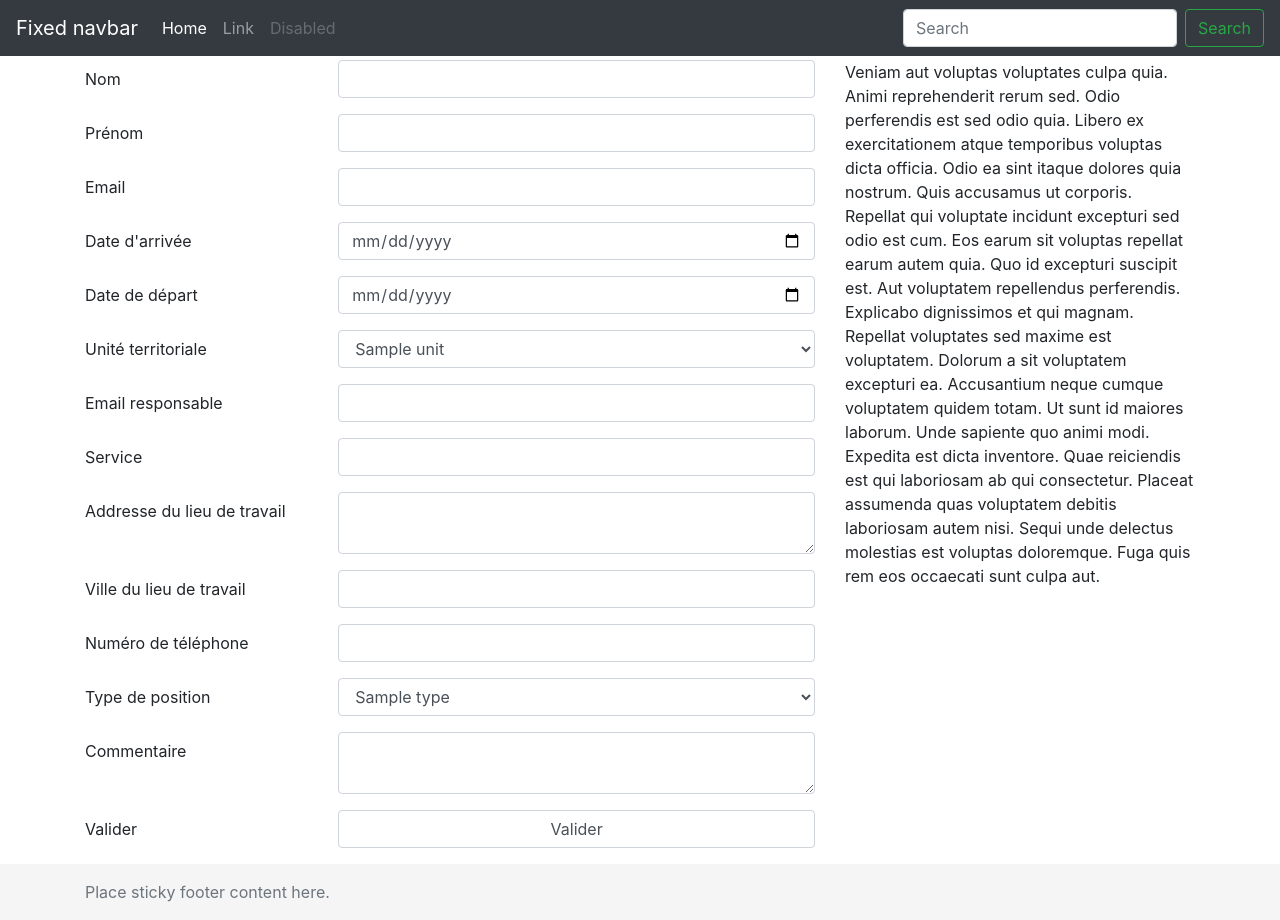
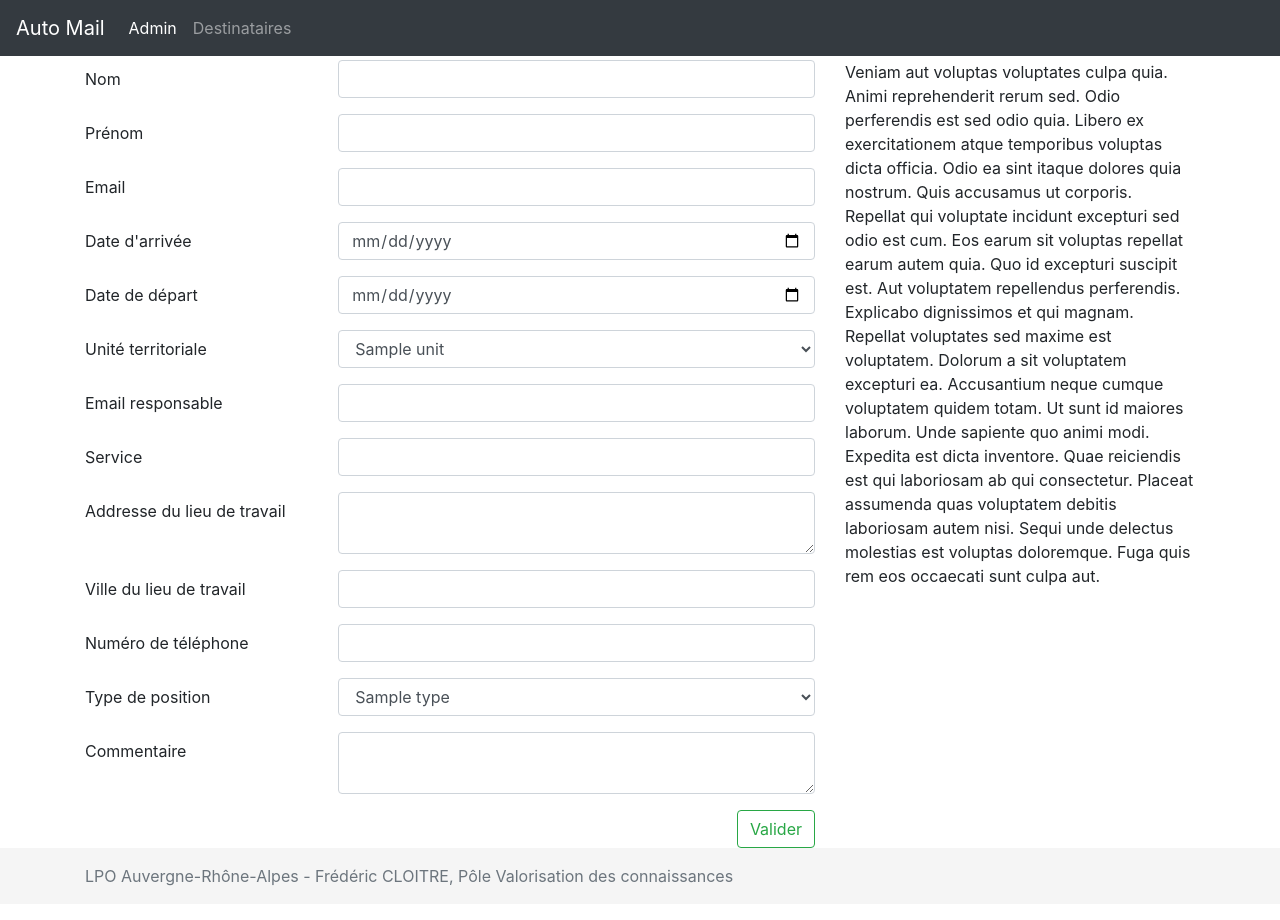
Before and after one commit to lpoaura/rh_auto_mail_sender, a Flask app: page / in a window 1280 px wide. After the commit the page ends 886 px from the top, so only its background shows below. Run offline with Flask 2, Linux system fonts and the light colour scheme; tables that the repository leaves empty hold one stand-in row (values such as "Sample post"); parts of the project's set-up code (start-up, migrations or seed data) failed here and were passed over; some libraries are stand-ins or nearby versions.

Commit message:
change submit button

```diff
--- a/app/form.py
+++ b/app/form.py
@@ -31,4 +31,4 @@ class PersonForm(FlaskForm):
     id_position_type = QuerySelectField('Type de position', query_factory=get_position_type, get_label='name')
     comment = TextAreaField('Commentaire')
 
-    submit = SubmitField('Valider')
+    # submit = SubmitField('Valider')
--- a/app/templates/form.html
+++ b/app/templates/form.html
@@ -25,6 +25,12 @@
                 {% endif %}
             </div>
             {% endfor %}
+            <div class="text-right">
+                <input type="submit" value="Valider" class="btn btn-outline-success">
+            </div>
+
+        </form>
+
     </div>
     <div class="col-md-4">
 
--- a/app/templates/main.html
+++ b/app/templates/main.html
@@ -48,26 +48,19 @@
     <header>
   <!-- Fixed navbar -->
   <nav class="navbar navbar-expand-md navbar-dark fixed-top bg-dark">
-    <a class="navbar-brand" href="#">Fixed navbar</a>
+    <a class="navbar-brand" href="#">Auto Mail</a>
     <button class="navbar-toggler" type="button" data-toggle="collapse" data-target="#navbarCollapse" aria-controls="navbarCollapse" aria-expanded="false" aria-label="Toggle navigation">
       <span class="navbar-toggler-icon"></span>
     </button>
     <div class="collapse navbar-collapse" id="navbarCollapse">
       <ul class="navbar-nav mr-auto">
         <li class="nav-item active">
-          <a class="nav-link" href="#">Home <span class="sr-only">(current)</span></a>
+          <a class="nav-link" href="/admin">Admin <span class="sr-only">(current)</span></a>
         </li>
         <li class="nav-item">
-          <a class="nav-link" href="#">Link</a>
-        </li>
-        <li class="nav-item">
-          <a class="nav-link disabled" href="#" tabindex="-1" aria-disabled="true">Disabled</a>
+          <a class="nav-link" href="/admin">Destinataires</a>
         </li>
       </ul>
-      <form class="form-inline mt-2 mt-md-0">
-        <input class="form-control mr-sm-2" type="text" placeholder="Search" aria-label="Search">
-        <button class="btn btn-outline-success my-2 my-sm-0" type="submit">Search</button>
-      </form>
     </div>
   </nav>
 </header>
@@ -81,7 +74,7 @@
 
 <footer class="footer mt-auto py-3">
   <div class="container">
-    <span class="text-muted">Place sticky footer content here.</span>
+    <span class="text-muted">LPO Auvergne-Rhône-Alpes - Frédéric CLOITRE, Pôle Valorisation des connaissances</span>
   </div>
 </footer>
 </body>
```
